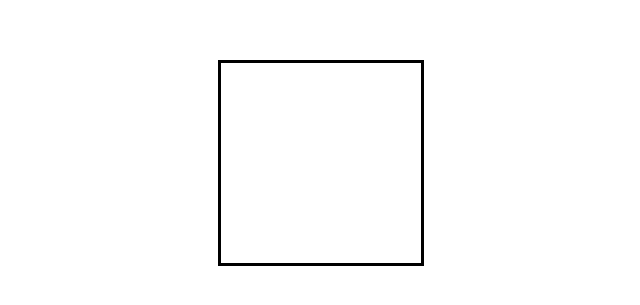
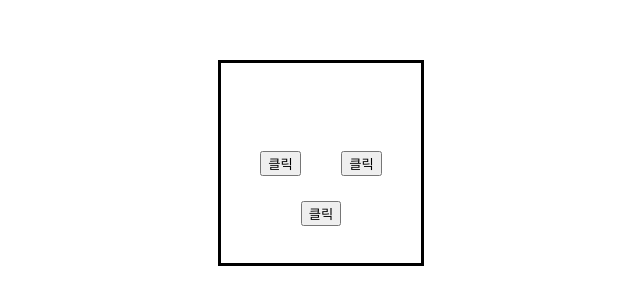
Before and after one commit to phdljr/Study-view, a website: page index.html in a window 1280 px wide. Shown: the part 245-550 px from the top of the page, without its empty margins (319-959 px from the left). Drawn offline with nearby package versions, Linux system fonts and the light colour scheme.

Commit message:
add: position center

```diff
--- a/css/flex-center.css
+++ b/css/flex-center.css
@@ -1,10 +1,14 @@
-.flex-center{
-
-}
-
 .div-border{
+    display: flex;
     border-color: black;
     border: solid;
     width: 200px;
     height: 200px;
+    justify-content: center;
+    align-items: center;
 }
+
+.item2 {
+    position: relative;
+    top: 50px;
+}
--- a/index.html
+++ b/index.html
@@ -16,7 +16,9 @@
 <body class="container-height-full"></body>
     <div class="container-height-full position-flex">
         <div class="div-border">
-
+            <button>클릭</button>
+            <button class="item2">클릭</button>
+            <button>클릭</button>
         </div>
     </div>
 </body>
```
